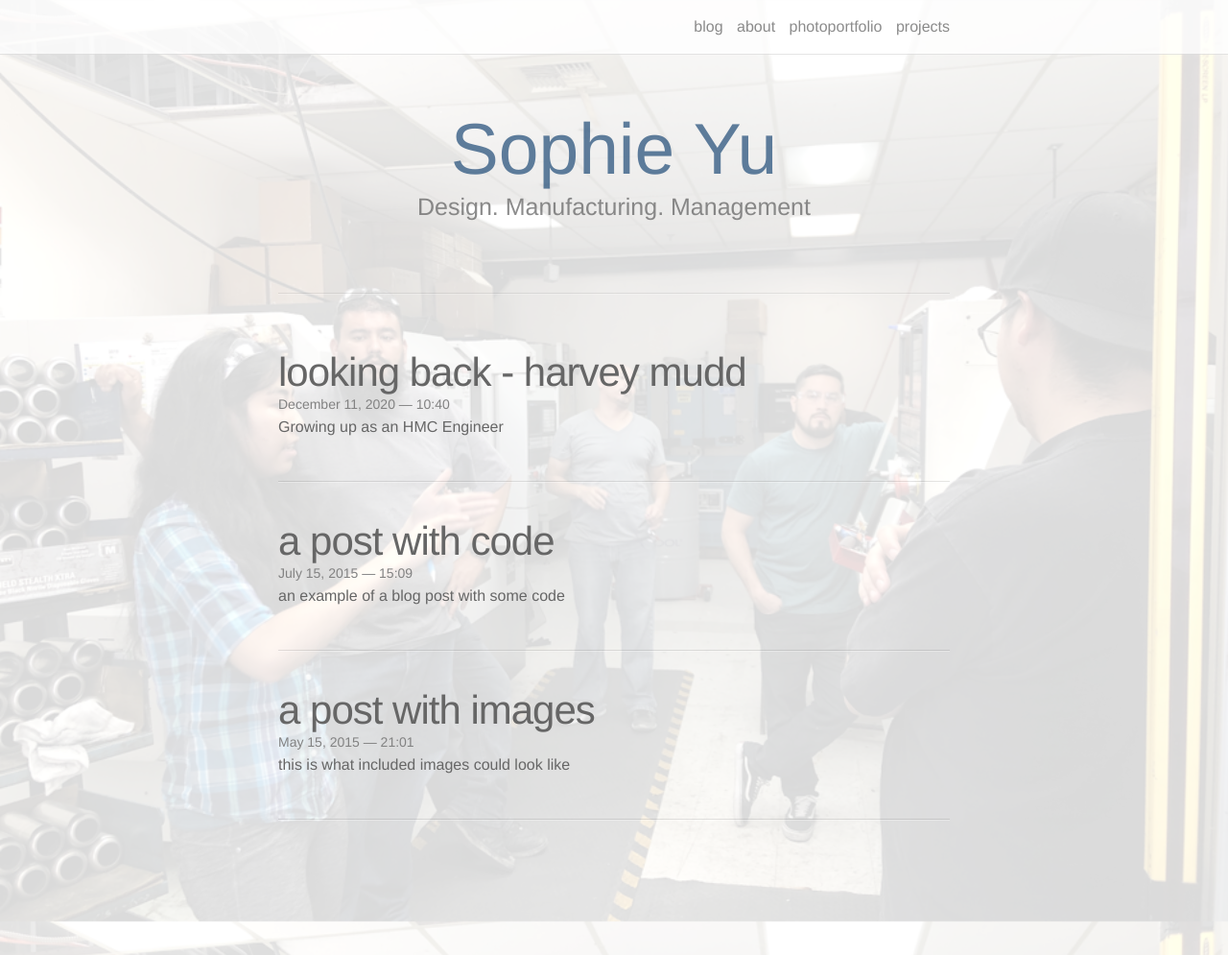
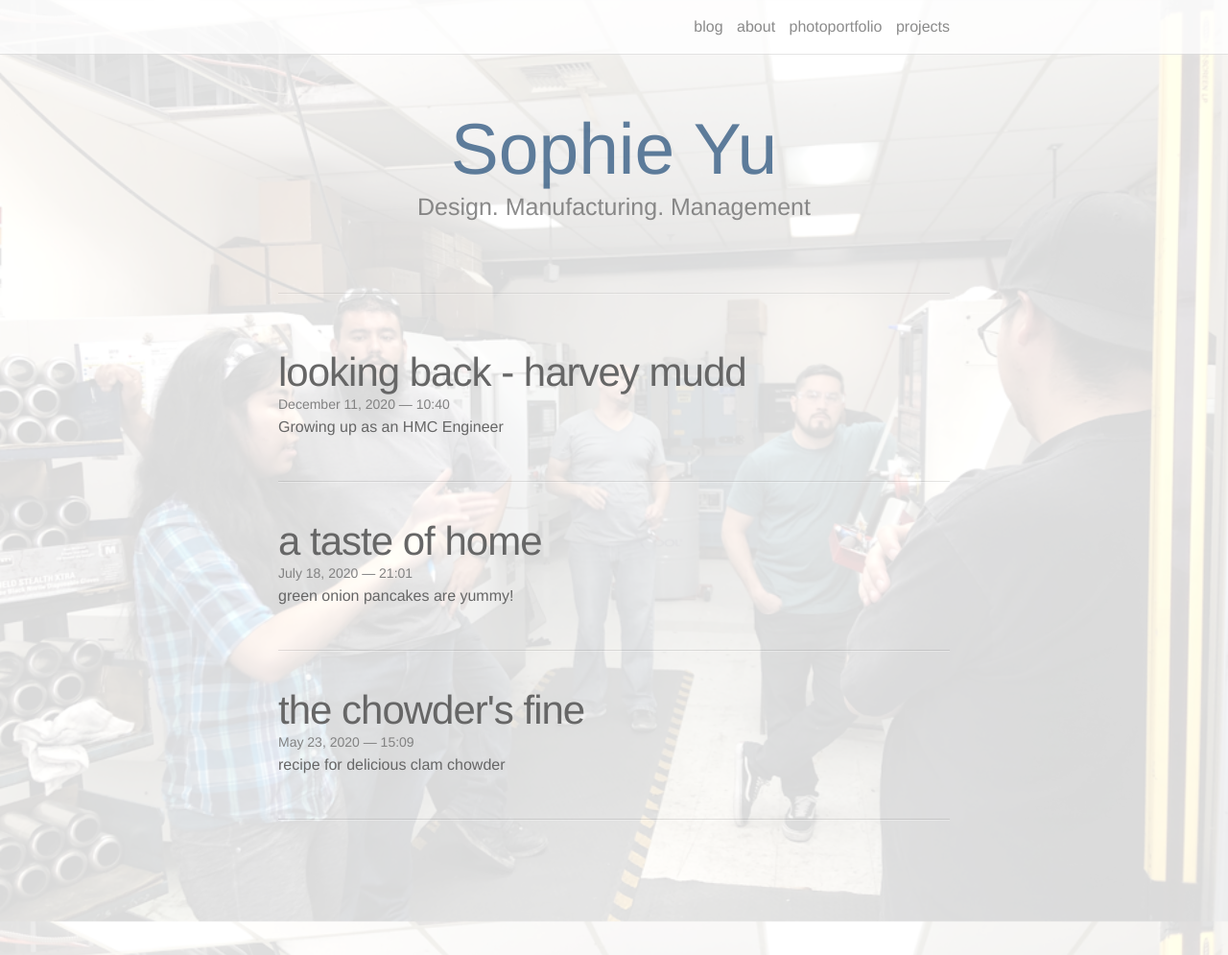
Before and after one commit to sopyu/sopyu.github.io, a Jekyll site: the page built from index.html, in a window 1280 px wide and 995 px high. Shown: the whole window at 96% size. Built offline with Jekyll 4.4.1, drawn with Linux system fonts in a browser that asks for light colours; nearby versions of some CDN libraries; the list of posts is cut into pages by our own code; part of the change alters nothing that is shown.

Commit message:
updated recipes

```diff
--- a/_config.yml
+++ b/_config.yml
@@ -25,3 +25,7 @@ collections:
   poetry:
     output: true
     permalink: /poetry/:path/
+
+
+# Gems
+plugins: [jekyll-paginate]
--- a/_posts/2015-05-15-title.markdown
+++ /dev/null
@@ -1,30 +0,0 @@
----
-layout: post
-title:  a post with images
-date: 2015-05-15 21:01:00
-description: this is what included images could look like
----
-Jean shorts raw denim Vice normcore, art party High Life PBR skateboard stumptown vinyl kitsch. Fingerstache four loko meh 8-bit, tousled banh mi tilde forage Schlitz dreamcatcher twee 3 wolf moon. Chambray asymmetrical paleo salvia, sartorial umami four loko master cleanse drinking vinegar brunch.
-
-<div class="img_row">
-	<img class="col three" src="/img/9.jpg">
-</div>
-<div class="img_row">
-	<img class="col three" src="{{ site.baseurl }}/img/9.jpg">
-</div>
-<div class="col three caption">
-	A simple, elegant caption looks good between image rows, after each row, or doesn't have to be there at all.
-</div>
-<div class="img_row">
-	<img class="col two" src="/img/8.jpg">
-	<img class="col one" src="/img/10.jpg">
-</div>
-
-Slow-carb four dollar toast Helvetica pop-up. Kale chips next level literally trust fund Pitchfork. Jean shorts Pinterest beard, farm-to-table irony craft beer swag tofu 8-bit Banksy. Quinoa forage fanny pack, pug hashtag Echo Park heirloom Schlitz tote bag artisan Neutra mumblecore 90's shabby chic raw denim.
-
-
-<div class="img_row">
-	<img class="col one" src="/img/11.jpg">
-	<img class="col one" src="/img/12.jpg">
-	<img class="col one" src="/img/7.jpg">
-</div>
--- a/_posts/2015-07-15-title.markdown
+++ /dev/null
@@ -1,33 +0,0 @@
----
-layout: post
-title: a post with code
-date: 2015-07-15 15:09:00
-description: an example of a blog post with some code
----
-This theme implements a built-in Jekyll feature, the use of Pygments, for sytanx highlighting. It supports more than 100 languages. This example is in C++. All you have to do is wrap your code in a liquid tag:
-{% raw  %}
-{% highlight c++ %}  <br/> code code code <br/> {% endhighlight %}{% endraw %}
-
-Produces something like this:
-
-{% highlight c++ %}
-
-int main(int argc, char const *argv[])
-{
-	string myString;
-
-	cout << "input a string: ";
-	getline(cin, myString);
-	int length = myString.length();
-
-	char charArray = new char * [length];
-
-	charArray = myString;
-	for(int i = 0; i < length; ++i){
-		cout << charArray[i] << " ";
-	}
-
-	return 0;
-}
-
-{% endhighlight %}
--- /dev/null
+++ b/_posts/2020-05-23-the-cowders-fine.markdown
@@ -0,0 +1,64 @@
+---
+layout: post
+title: the chowder's fine
+date: 2020-05-23 15:09:00
+description: recipe for delicious clam chowder
+---
+<div class="img_row">
+	<img class="col three" src="/img/2.jpg">
+</div>
+
+Over breaks in my home state of Washington one of my favorite vacation activities is clamming along the coastline. No, it's not that I particularly like getting cold and wet - but I do like to reap the delicious reward. Below is my home recipe for preparing some great clam chowder.
+
+Recipe #1: Clam Chowder
+=================================================================
+<b>Ingredients in order of use:</b>
+<br>Bacon (the more the better :3)
+<br>Onions (preferably white so that the chowder stays white)
+<br>Celery (a couple stalks - not too many or it tastes too strong)
+<br>Butter (about 1 tbsp for each onion)
+<br>Flour (about 2 tbsp for each tbsp of butter used)
+<br>Potatos  (about 2 potatos for every onion)
+<br>Clams - or more specifically clam juice (just have some so you get some umami)
+<br>Heavy Whipping Cream  (about 2 potatos for every onion)
+<br>Pepper (to taste)
+<br>Salt (to taste)
+
+<b>Procedure:</b>
+<br>1.) Cook diced bacon in large pot. Render out the fat from the bacon. Scoop out cooked bacon and place aside to use later.
+<br>2.) Added diced onions and celery to the bacon fat. Cook until onions and celery become translucent.
+<br>3.) Add butter to the veggies and slowly mix in the flour. Cook until the flour coats the veggies.
+<br>4.) Dice potatos and add them to the pot. Pour in about 4 cups of water/clam juice for each onion. Let simmer for 30 min - 1 hr.
+5.) Once the chowder starts to thicken, add in the heavy whipping cream.
+<br>6.) Add salt and pepper to taste.
+<br>7.) Eat clam chowder :3
+
+<!--
+This theme implements a built-in Jekyll feature, the use of Pygments, for sytanx highlighting. It supports more than 100 languages. This example is in C++. All you have to do is wrap your code in a liquid tag:
+{% raw  %}
+{% highlight c++ %}  <br/> code code code <br/> {% endhighlight %}{% endraw %}
+
+Produces something like this:
+
+{% highlight c++ %}
+
+int main(int argc, char const *argv[])
+{
+	string myString;
+
+	cout << "input a string: ";
+	getline(cin, myString);
+	int length = myString.length();
+
+	char charArray = new char * [length];
+
+	charArray = myString;
+	for(int i = 0; i < length; ++i){
+		cout << charArray[i] << " ";
+	}
+
+	return 0;
+}
+
+{% endhighlight %}
+-->
--- /dev/null
+++ b/_posts/2020-07-18-a-taste-of-home.markdown
@@ -0,0 +1,55 @@
+---
+layout: post
+title:  a taste of home
+date: 2020-07-18 21:01:00
+description: green onion pancakes are yummy!
+---
+
+<div class="img_row">
+	<img class="col three" src="/img/1.jpg">
+</div>
+
+[Cong You Bing](https://en.wikipedia.org/wiki/Cong_you_bing) or Green Onion Pancakes was one of the yummiest (and easiest!) treats from my childhood. My personal recipe for one of my favorite foods is here for all posterity!
+
+Recipe #1: Cong You Bing (Green Onion Pancakes)
+=================================================================
+<b>Ingredients for the dough:</b>
+<br>300 g flour
+<br>125 g boiling water
+<br>100 g cold water
+
+<b>Ingredients for the filling:</b>
+<br>Two bunches of green onions
+<br>Oil (enough to coat green onions)
+<br>Salt to taste
+
+<b>Procedure for the dough:</b>
+<br>1.) Put flour in a large bowl. Add boiling water to the flour and mix  quickly to create a very flakey dough.
+<br>2.) Then, add cold water and knead the dough for several minutes. This should result in extremely sticky dough.
+<br>3.) Let the dough rest for an hour. Make sure to cover with plastic wrap or a lid of some sort so that the dough does not dry out.
+
+<b>Procedure for the green onion filling:</b>
+<br>1.) Chop green onions finely and place into a bowl.
+<br>2.) Add enough oil to gently coat green onions.
+<br>3.) Add salt to taste.
+<br>4.) Let the green onion mixture sit for around 30 min.
+
+<b>Combining the two and cooking:</b>
+<br>1.) Take a handful of dough and spread it thinly across a flat surface until you get a somewhat rectangular shape. Use flour to keep it from sticking everywhere.
+<br>2.) Spread the green onion mixture on top of the flattened dough.
+<br>3.) Roll the long edge of the dough upwards until you get a cylindrical dough/green onion snake :3
+<br>4.) Roll the snake up into a cinnamon roll looking shape.
+<br>5.) Let the rolled up dough sit for 30 min (just keep rolling them, the first one will be done when you finish the last one).
+<br>6.) Coat a pan with oil, turn the heat up high and place a roll in the center.
+<br>7.) Flatten out the roll with a spatula to get a pancake shape as you fry.
+<br>8.) Flip the pancake when the edges turn a golden brown.
+<br>9.) Cook until the second side is also a golden brown.
+<br>10.) Enjoy the delicious green onion pancake :D
+
+<!--
+<div class="img_row">
+	<img class="col one" src="/img/11.jpg">
+	<img class="col one" src="/img/12.jpg">
+	<img class="col one" src="/img/7.jpg">
+</div>
+-->
```
Also changed, not shown: 1 other file.
